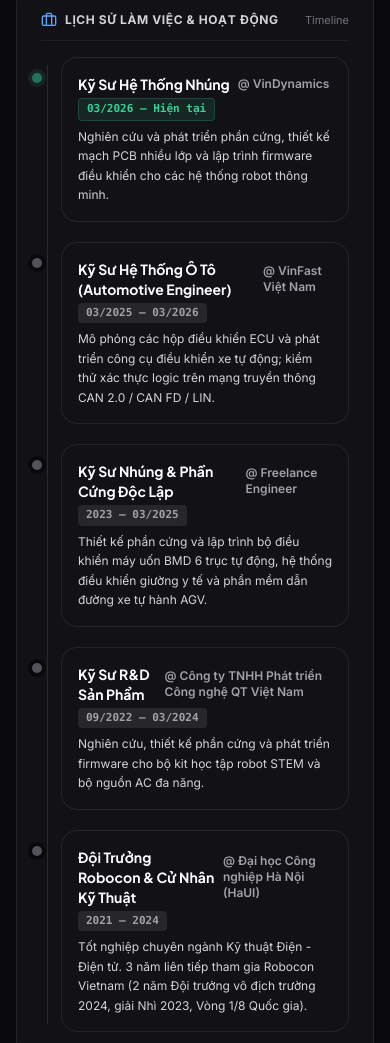
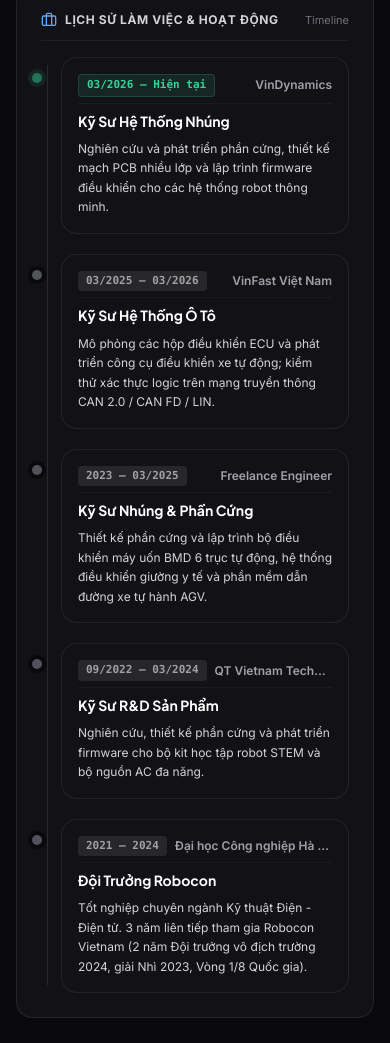
Before and after one commit to HungDK763/hungdk763.github.io, a plain HTML site: page index.html in a window 390 px wide. Shown: the part 599-1642 px from the top of the page. Drawn offline with nearby package versions, Linux system fonts and the light colour scheme.

Commit message:
fix: rename projects section to 'Sản phẩm' and fix awkward line wraps in timeline and titles

```diff
--- a/app.js
+++ b/app.js
@@ -53,13 +53,13 @@ document.addEventListener('DOMContentLoaded', () => {
     if (!container || !PROFILE_CONFIG.awards) return;
 
     container.innerHTML = PROFILE_CONFIG.awards.map(award => `
-      <div class="editorial-card p-4 flex flex-col justify-between">
+      <div class="editorial-card p-4 flex flex-col justify-between hover:border-white/20 transition-all">
         <div>
           <div class="flex items-center justify-between gap-2 mb-2">
-            <span class="text-xs font-bold text-amber-400 bg-amber-400/10 px-2 py-0.5 rounded-md border border-amber-400/20">
+            <span class="text-xs font-bold text-amber-400 bg-amber-400/10 px-2 py-0.5 rounded-md border border-amber-400/20 whitespace-nowrap">
               ${award.year}
             </span>
-            <span class="text-xs text-zinc-400 font-medium">${award.team}</span>
+            <span class="text-xs text-zinc-400 font-medium truncate">${award.team}</span>
           </div>
           <h4 class="text-sm font-bold text-white mb-1.5 leading-snug">
             ${award.title}
@@ -82,16 +82,23 @@ document.addEventListener('DOMContentLoaded', () => {
         <!-- Node Dot -->
         <span class="absolute -left-[29px] top-4 w-2.5 h-2.5 rounded-full ${item.isCurrent ? 'bg-emerald-400 ring-4 ring-emerald-400/20 animate-pulse' : 'bg-zinc-600 ring-4 ring-[#09090b] group-hover:bg-blue-400'} transition-colors"></span>
 
-        <div class="editorial-card p-4 hover:border-white/20 transition-all">
-          <div class="flex flex-col sm:flex-row sm:items-center justify-between gap-1 mb-1.5">
-            <div class="flex items-center gap-2">
-              <h4 class="text-sm font-bold text-white">${item.role}</h4>
-              <span class="text-xs font-semibold text-zinc-400">@ ${item.company}</span>
-            </div>
-            <span class="inline-flex text-[11px] font-semibold font-mono ${item.isCurrent ? 'text-emerald-400 bg-emerald-400/10 border border-emerald-400/20' : 'text-zinc-400 bg-zinc-800'} px-2 py-0.5 rounded w-fit">
+        <div class="editorial-card p-4 hover:border-white/20 transition-all space-y-2">
+          <!-- Row 1: Period (whitespace-nowrap) + Company -->
+          <div class="flex items-center justify-between gap-2 border-b border-white/[0.04] pb-1.5">
+            <span class="inline-flex items-center text-[11px] font-semibold font-mono whitespace-nowrap px-2 py-0.5 rounded ${item.isCurrent ? 'text-emerald-400 bg-emerald-400/10 border border-emerald-400/20' : 'text-zinc-400 bg-zinc-800'}">
               ${item.period}
             </span>
+            <span class="text-xs font-semibold text-zinc-400 truncate">
+              ${item.company}
+            </span>
           </div>
+
+          <!-- Row 2: Role on its own line -->
+          <h4 class="text-sm font-bold text-white leading-snug">
+            ${item.role}
+          </h4>
+
+          <!-- Row 3: Description -->
           <p class="text-xs text-zinc-300 leading-relaxed">
             ${item.desc}
           </p>
--- a/index.html
+++ b/index.html
@@ -179,10 +179,9 @@
         <div>
           <div class="flex flex-col sm:flex-row sm:items-center justify-between gap-4 mb-6">
             <div>
-              <div class="text-xs font-bold uppercase tracking-widest text-blue-400 mb-1">Portfolio & Showroom</div>
               <h2 class="font-display text-2xl sm:text-3xl font-bold text-white tracking-tight flex items-center gap-2.5">
-                <span>Sản Phẩm & Dự Án Đã Làm</span>
-                <span id="projects-count" class="text-xs font-semibold px-2 py-0.5 rounded-full bg-zinc-800 text-zinc-300 border border-zinc-700">0</span>
+                <span>Sản phẩm</span>
+                <span id="projects-count" class="text-xs font-semibold px-2.5 py-0.5 rounded-full bg-zinc-800 text-zinc-300 border border-zinc-700">0</span>
               </h2>
             </div>
 
@@ -416,7 +415,7 @@
   </div>
 
   <!-- Scripts with Cache Busting -->
-  <script src="profile-config.js?v=20261114_06"></script>
-  <script src="app.js?v=20261114_06"></script>
+  <script src="profile-config.js?v=20261114_07"></script>
+  <script src="app.js?v=20261114_07"></script>
 </body>
 </html>
--- a/profile-config.js
+++ b/profile-config.js
@@ -49,14 +49,14 @@ const PROFILE_CONFIG = {
   awards: [
     {
       year: "2024",
-      title: "Vô Địch Robocon ĐH Công nghiệp Hà Nội (Champion)",
+      title: "Vô Địch Robocon ĐH Công nghiệp Hà Nội",
       team: "Đội DCN-LOE",
       desc: "Đội trưởng chỉ huy thiết kế toàn diện robot tự hành, hoàn thành bài thi trong 70 giây; Vòng 1/8 Chung kết Robocon Toàn quốc."
     },
     {
       year: "2024",
-      title: "Giải Ba & Giải Sáng Tạo Cuộc thi EC CHALLENGE",
-      team: "Học viện CNBCVT (PTIT)",
+      title: "Giải Ba & Giải Sáng Tạo EC CHALLENGE",
+      team: "Học viện CNBCVT PTIT",
       desc: "Giải thưởng sáng tạo trong thiết kế hệ thống phần cứng và thuật toán điều khiển nhúng thông minh."
     },
     {
@@ -67,7 +67,7 @@ const PROFILE_CONFIG = {
     },
     {
       year: "2023",
-      title: "Giải Ba Cuộc Thi SUMO ROBOT tại ĐH Bách Khoa Hà Nội",
+      title: "Giải Ba Cuộc Thi SUMO ROBOT ĐH Bách Khoa Hà Nội",
       team: "HUST - Đội H2O",
       desc: "Thiết kế mạch công suất cao và thuật toán tác chiến đối kháng tự động."
     },
@@ -97,7 +97,7 @@ const PROFILE_CONFIG = {
     },
     {
       period: "03/2025 – 03/2026",
-      role: "Kỹ Sư Hệ Thống Ô Tô (Automotive Engineer)",
+      role: "Kỹ Sư Hệ Thống Ô Tô",
       company: "VinFast Việt Nam",
       location: "Hải Phòng / Hà Nội",
       isCurrent: false,
@@ -105,7 +105,7 @@ const PROFILE_CONFIG = {
     },
     {
       period: "2023 – 03/2025",
-      role: "Kỹ Sư Nhúng & Phần Cứng Độc Lập",
+      role: "Kỹ Sư Nhúng & Phần Cứng",
       company: "Freelance Engineer",
       location: "Dự án độc lập",
       isCurrent: false,
@@ -114,15 +114,15 @@ const PROFILE_CONFIG = {
     {
       period: "09/2022 – 03/2024",
       role: "Kỹ Sư R&D Sản Phẩm",
-      company: "Công ty TNHH Phát triển Công nghệ QT Việt Nam",
+      company: "QT Vietnam Technology",
       location: "Hà Nội",
       isCurrent: false,
       desc: "Nghiên cứu, thiết kế phần cứng và phát triển firmware cho bộ kit học tập robot STEM và bộ nguồn AC đa năng."
     },
     {
       period: "2021 – 2024",
-      role: "Đội Trưởng Robocon & Cử Nhân Kỹ Thuật",
-      company: "Đại học Công nghiệp Hà Nội (HaUI)",
+      role: "Đội Trưởng Robocon",
+      company: "Đại học Công nghiệp Hà Nội",
       location: "Hà Nội",
       isCurrent: false,
       desc: "Tốt nghiệp chuyên ngành Kỹ thuật Điện - Điện tử. 3 năm liên tiếp tham gia Robocon Vietnam (2 năm Đội trưởng vô địch trường 2024, giải Nhì 2023, Vòng 1/8 Quốc gia)."
```
